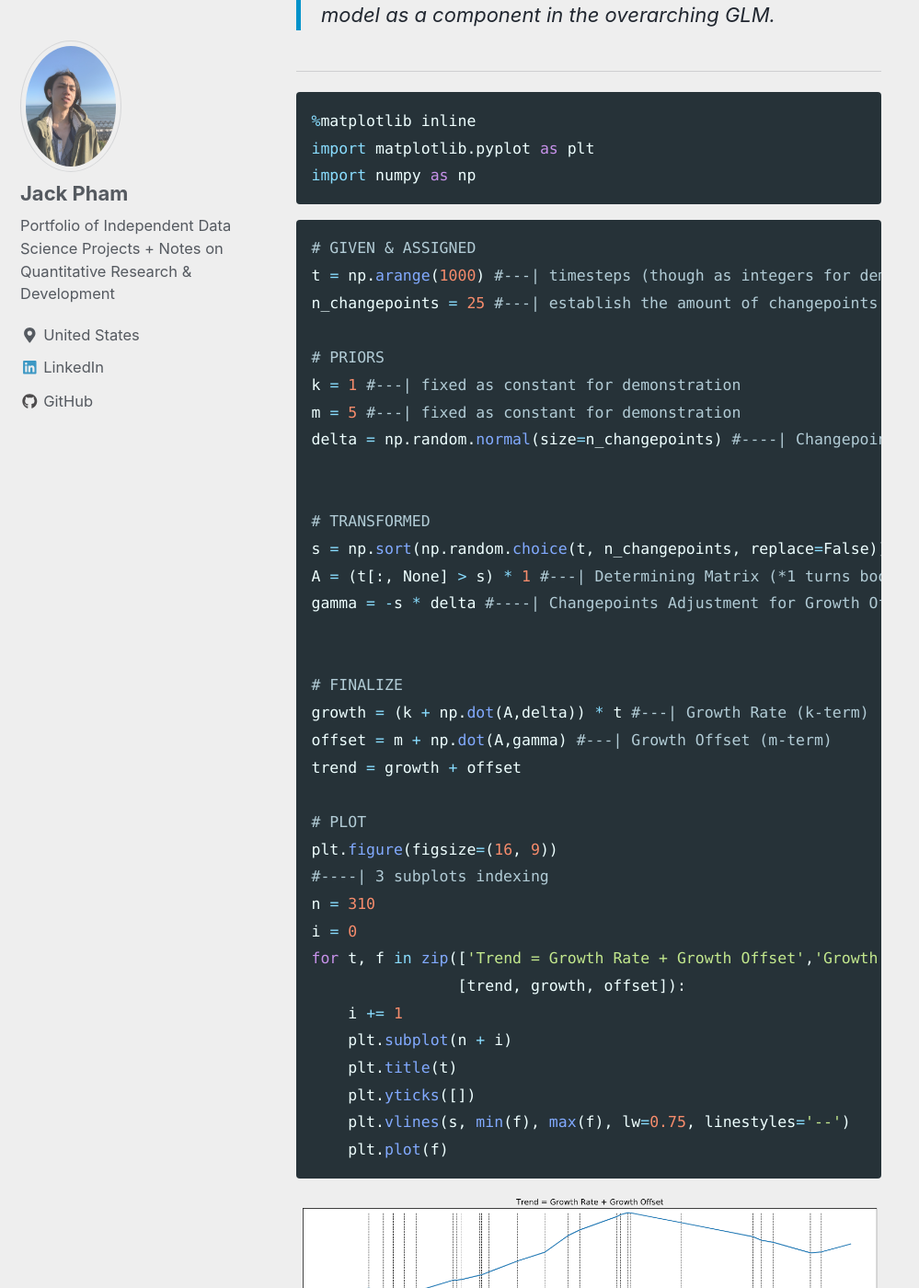
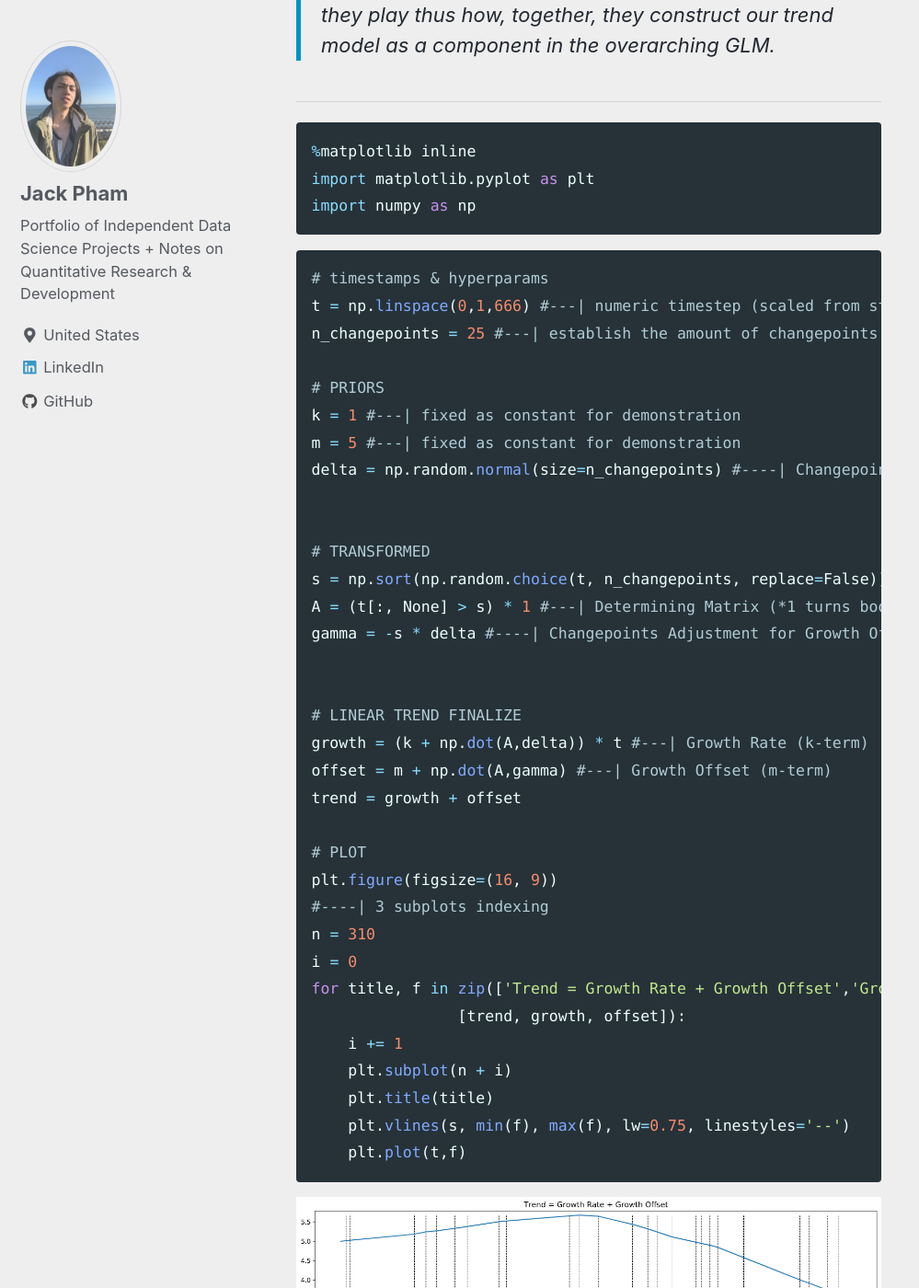
Before and after one commit to jp-quant/jp-quant.github.io, a Jekyll site: the page built from _posts/2020-09-18-fbprophet_bayesian_glm.md, in a window 1280 px wide and 1400 px high, scrolled down 14465 px. Shown: the whole window at 92% size, without its empty margins (0-999 px from the left). Built offline with Jekyll 4.4.1, drawn with Linux system fonts in a browser that asks for light colours; nearby versions of some CDN libraries; formulas are drawn with MathJax 3; some of the changed text lies outside the part shown.

Commit message:
new post 9-18-20

````diff
--- a/_posts/2020-09-18-fbprophet_bayesian_glm.md
+++ b/_posts/2020-09-18-fbprophet_bayesian_glm.md
@@ -234,8 +234,8 @@ import numpy as np
 ```
 
 ```python
-# GIVEN & ASSIGNED
-t = np.arange(1000) #---| timesteps (though as integers for demonstration, this is scaled between (0,1) while fitting in fbprophet)
+# timestamps & hyperparams
+t = np.linspace(0,1,666) #---| numeric timestep (scaled from stamps given)
 n_changepoints = 25 #---| establish the amount of changepoints in our timesteps
 
 # PRIORS
@@ -250,7 +250,7 @@ A = (t[:, None] > s) * 1 #---| Determining Matrix (*1 turns booleans into 1 & 0)
 gamma = -s * delta #----| Changepoints Adjustment for Growth Offset (m-term)
 
 
-# FINALIZE
+# LINEAR TREND FINALIZE
 growth = (k + np.dot(A,delta)) * t #---| Growth Rate (k-term)
 offset = m + np.dot(A,gamma) #---| Growth Offset (m-term)
 trend = growth + offset
@@ -260,17 +260,16 @@ plt.figure(figsize=(16, 9))
 #----| 3 subplots indexing
 n = 310
 i = 0
-for t, f in zip(['Trend = Growth Rate + Growth Offset','Growth Rate', 'Growth Offset'],
+for title, f in zip(['Trend = Growth Rate + Growth Offset','Growth Rate', 'Growth Offset'],
                 [trend, growth, offset]):
     i += 1
     plt.subplot(n + i)
-    plt.title(t)
-    plt.yticks([])
+    plt.title(title)
     plt.vlines(s, min(f), max(f), lw=0.75, linestyles='--')
-    plt.plot(f)
+    plt.plot(t,f)
 ```
 
-<img src="https://jp-quant.github.io/images/glm_bayesian/demo_1.png">
+<img src="https://jp-quant.github.io/images/glm_bayesian/demo_1.png" style="background-color: white;">
 
 Notice how the full Trend as an addition of Growth Rate & Offsets is basically a piece-wise regression of such pair of components, where the defined $$N$$ amount of changepoints (n_changepoints) resulted in our $$\delta$$ dictating the multiplicative magnitude of our two terms at those $$N$$ specific changepoints in numeric timesteps $$\boldsymbol{t}$$.
 
````
Also changed, not shown: other parts of _posts/2020-09-18-fbprophet_bayesian_glm.md (+1 -1 lines), images/glm_bayesian/demo_1.png.
